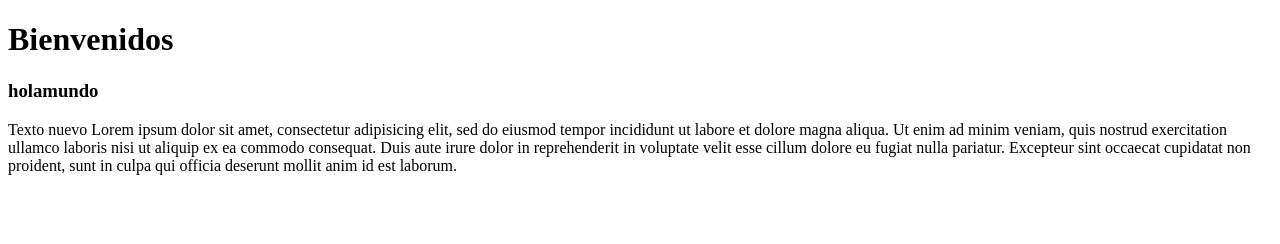
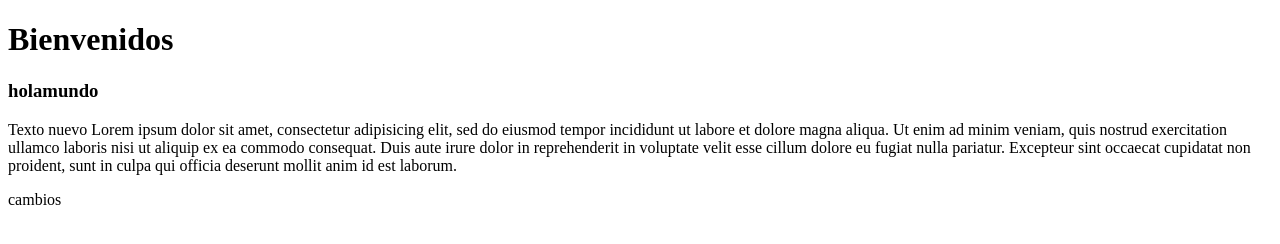
Before and after one commit to CristianTayan/ClaseOptaII19Abril, a plain HTML site: page index.html in a window 1280 px wide. Drawn offline with Linux system fonts and the light colour scheme.

Commit message:
cambios2

```diff
--- a/index.html
+++ b/index.html
@@ -13,5 +13,8 @@
 	cillum dolore eu fugiat nulla pariatur. Excepteur sint occaecat cupidatat non
 	proident, sunt in culpa qui officia deserunt mollit anim id est laborum.</p>
 
+<p>
+cambios </p>
+
 </body>
 </html>
```
